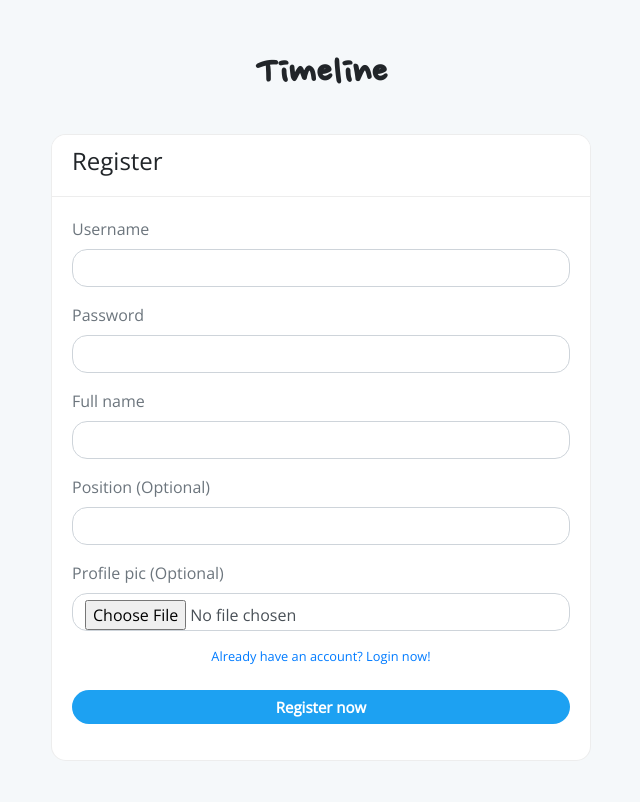
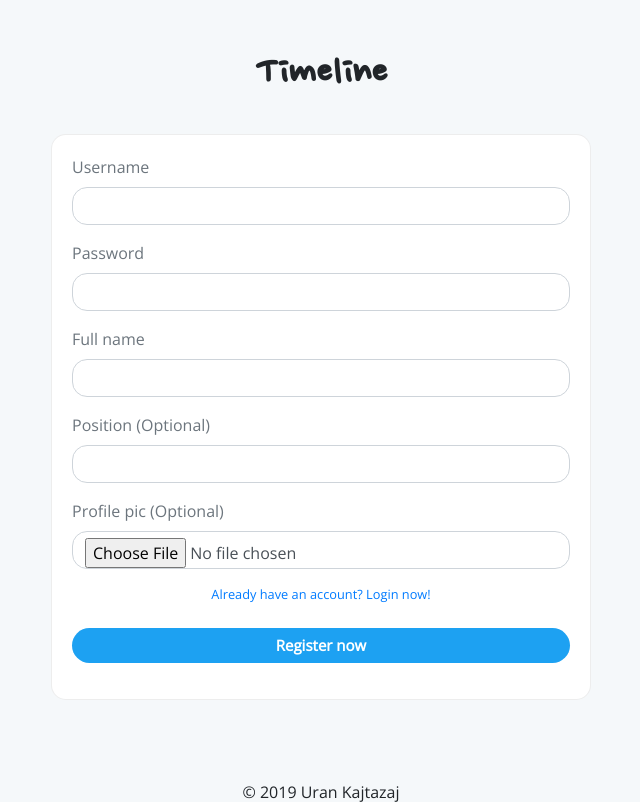
Before and after one commit to urankajtazaj/Timeline, a PHP site: page /register.php in a window 1280 px wide. Shown: the top 802 px of the page, without its empty margins (319-959 px from the left). Run offline with PHP 8.4, Linux system fonts and the light colour scheme; some libraries are stand-ins or nearby versions.

Commit message:
removed headers from cards

```diff
--- a/login.php
+++ b/login.php
@@ -9,9 +9,6 @@
     <div class="row justify-content-center">
         <div class="col-md-4 col-12">
             <div class="card">
-                <div class="card-header">
-                    <h4>Login</h4>
-                </div>
                 <div class="card-body">
                     <form method="post" action="<?= Timeline::controllerPath("login") . "?action=login" ?>">
                         <div class="form-group">
--- a/register.php
+++ b/register.php
@@ -9,9 +9,6 @@ include 'includes/header.php';
     <div class="row justify-content-center">
         <div class="col-md-6 col-12">
             <div class="card">
-                <div class="card-header">
-                    <h4>Register</h4>
-                </div>
                 <div class="card-body">
                     <form method="post" enctype="multipart/form-data" action="<?= Timeline::controllerPath("user") . "?action=createUser" ?>">
                         <div class="form-group">
```
